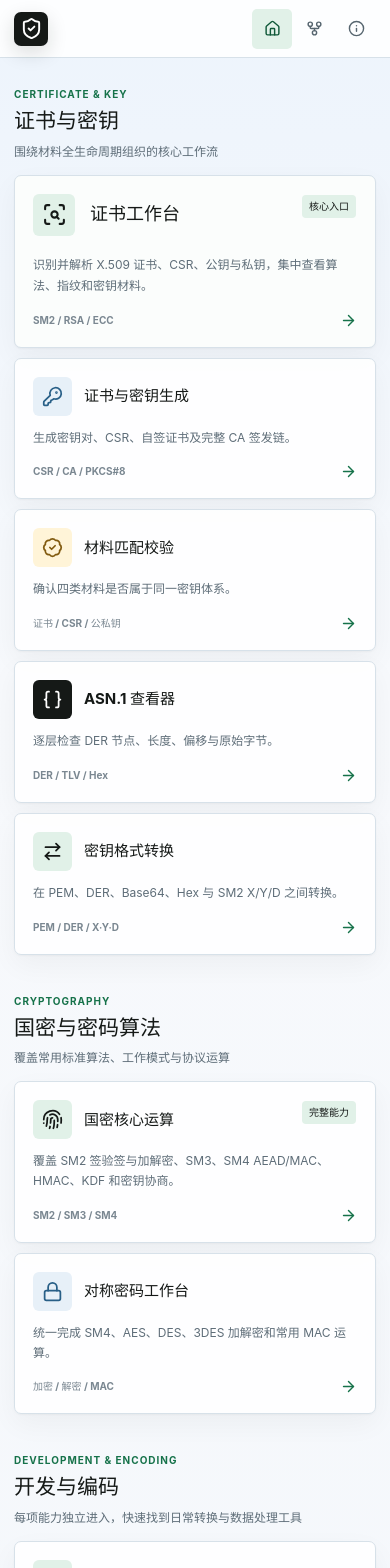
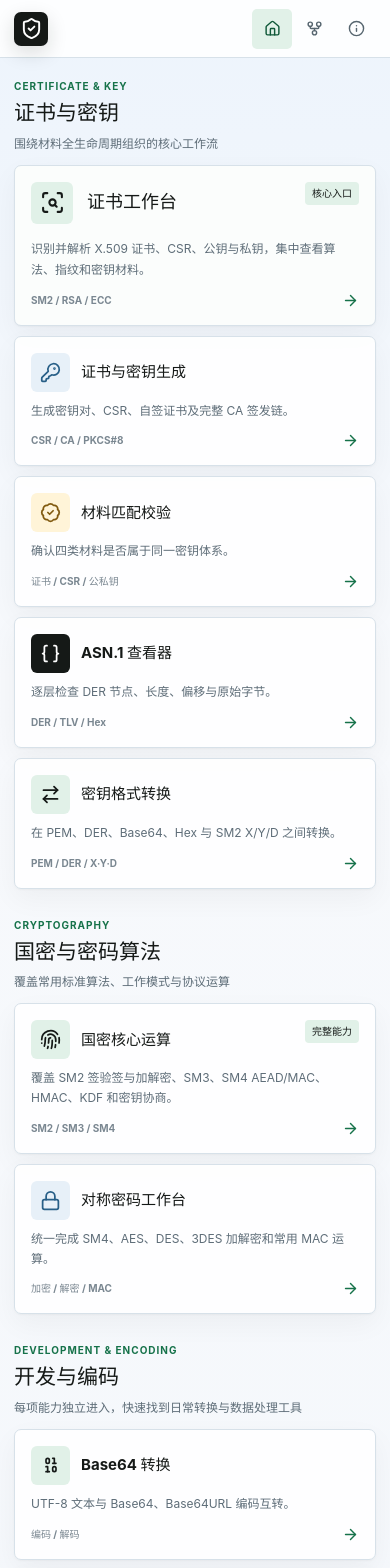
Before and after one commit to guojingyinan219/zerocodex-crypto-toolbox, a Vue app: page / in a window 390 px wide. Shown: the top 1568 px of the page. Built offline with nearby package versions, Linux system fonts and the light colour scheme; no server answers; what gmkitx would draw is missing.

Commit message:
style: tighten home page vertical spacing

```diff
--- a/src/styles.css
+++ b/src/styles.css
@@ -341,17 +341,17 @@ h1, h2, h3 { margin: 0; letter-spacing: 0; }
 .support-qr-card figcaption span { color: var(--subtle); font-size: 10px; }
 .visually-hidden { position: absolute; width: 1px; height: 1px; padding: 0; margin: -1px; overflow: hidden; clip: rect(0, 0, 0, 0); white-space: nowrap; border: 0; }
 
-.overview-view { width: min(calc(100% - 48px), 1320px); margin: 0 auto; padding: 30px 0 72px; }
-.overview-section + .overview-section { margin-top: 54px; }
-.overview-section-heading { display: flex; align-items: end; justify-content: space-between; gap: 24px; margin-bottom: 18px; }
+.overview-view { width: min(calc(100% - 48px), 1320px); margin: 0 auto; padding: 22px 0 48px; }
+.overview-section + .overview-section { margin-top: 36px; }
+.overview-section-heading { display: flex; align-items: end; justify-content: space-between; gap: 24px; margin-bottom: 12px; }
 .overview-section-heading .eyebrow { margin-bottom: 4px; font-size: 10px; letter-spacing: .1em; }
 .overview-section-heading h2 { font-size: 23px; font-weight: 650; }
 .overview-section-heading > p { max-width: 420px; color: var(--muted); font-size: 12px; text-align: right; }
-.tool-card-grid { display: grid; grid-template-columns: repeat(12, minmax(0, 1fr)); gap: 12px; }
-.tool-card { position: relative; min-width: 0; min-height: 154px; display: flex; flex-direction: column; padding: 19px; color: var(--ink); background: rgb(255 255 255 / 90%); border: 1px solid var(--line); border-radius: 7px; box-shadow: var(--shadow); text-decoration: none; transition: translate .16s ease, border-color .16s ease, box-shadow .16s ease; }
+.tool-card-grid { display: grid; grid-template-columns: repeat(12, minmax(0, 1fr)); gap: 10px; }
+.tool-card { position: relative; min-width: 0; min-height: 138px; display: flex; flex-direction: column; padding: 16px; color: var(--ink); background: rgb(255 255 255 / 90%); border: 1px solid var(--line); border-radius: 7px; box-shadow: var(--shadow); text-decoration: none; transition: translate .16s ease, border-color .16s ease, box-shadow .16s ease; }
 .tool-card:hover { translate: 0 -2px; border-color: #b9c7c0; box-shadow: 0 2px 4px rgb(21 25 23 / 5%), 0 16px 38px rgb(21 25 23 / 8%); }
 .tool-card:focus-visible { outline-offset: 3px; }
-.tool-card-heading { min-width: 0; display: flex; align-items: center; gap: 12px; margin-bottom: 12px; }
+.tool-card-heading { min-width: 0; display: flex; align-items: center; gap: 11px; margin-bottom: 9px; }
 .tool-card.labeled .tool-card-heading { padding-right: 72px; }
 .tool-card-heading h3 { min-width: 0; font-size: 15px; line-height: 1.35; font-weight: 700; }
 .tool-card-icon { width: 39px; height: 39px; flex: 0 0 39px; display: grid; place-items: center; border-radius: 6px; }
@@ -359,22 +359,22 @@ h1, h2, h3 { margin: 0; letter-spacing: 0; }
 .tone-blue .tool-card-icon { color: #285f87; background: #e7f0f8; }
 .tone-amber .tool-card-icon { color: #815a0f; background: #fff4d8; }
 .tone-ink .tool-card-icon { color: #fff; background: var(--ink); }
-.tool-card-label { position: absolute; top: 19px; right: 19px; padding: 4px 7px; color: var(--green-dark); background: var(--green-bg); border-radius: 4px; font-size: 10px; font-weight: 700; }
+.tool-card-label { position: absolute; top: 16px; right: 16px; padding: 4px 7px; color: var(--green-dark); background: var(--green-bg); border-radius: 4px; font-size: 10px; font-weight: 700; }
 .tool-card-copy { min-width: 0; }
 .tool-card-copy p { color: var(--muted); font-size: 12px; line-height: 1.65; }
-.tool-card-footer { display: flex; align-items: center; justify-content: space-between; gap: 12px; margin-top: auto; padding-top: 16px; color: var(--subtle); font-size: 10px; font-weight: 650; }
+.tool-card-footer { display: flex; align-items: center; justify-content: space-between; gap: 12px; margin-top: auto; padding-top: 12px; color: var(--subtle); font-size: 10px; font-weight: 650; }
 .tool-card-footer svg { flex: 0 0 auto; color: var(--green); transition: transform .16s ease; }
 .tool-card:hover .tool-card-footer svg { transform: translateX(3px); }
-.tool-card.featured { grid-column: span 6; grid-row: span 2; min-height: 320px; padding: 25px; background: #fbfdfc; }
-.tool-card.featured .tool-card-heading { gap: 15px; margin-bottom: 18px; }
+.tool-card.featured { grid-column: span 6; grid-row: span 2; min-height: 286px; padding: 22px; background: #fbfdfc; }
+.tool-card.featured .tool-card-heading { gap: 14px; margin-bottom: 14px; }
 .tool-card.featured .tool-card-heading h3 { font-size: 22px; }
 .tool-card.featured .tool-card-icon { width: 48px; height: 48px; flex-basis: 48px; }
 .tool-card.featured .tool-card-copy p { max-width: 500px; font-size: 13px; line-height: 1.75; }
 .certificate-grid .tool-card:not(.featured) { grid-column: span 3; }
-.crypto-grid .tool-card { grid-column: span 6; min-height: 190px; }
-.developer-grid .tool-card { grid-column: span 3; min-height: 172px; }
+.crypto-grid .tool-card { grid-column: span 6; min-height: 160px; }
+.developer-grid .tool-card { grid-column: span 3; min-height: 150px; }
 .developer-grid .tool-card:nth-child(-n+3) { grid-column: span 4; }
-.security-grid .tool-card { grid-column: span 4; min-height: 172px; }
+.security-grid .tool-card { grid-column: span 4; min-height: 150px; }
 .compact-section { padding-bottom: 8px; }
 
 .common-tool-shell { min-width: 0; }
@@ -607,8 +607,8 @@ h1, h2, h3 { margin: 0; letter-spacing: 0; }
   .about-section > p { margin-top: 8px; font-size: 12px; line-height: 1.55; }
   .about-section .inline-alert { padding-block: 8px; line-height: 1.5; }
   .about-section td { padding: 7px 10px; font-size: 11px; }
-  .overview-view { padding-top: 30px; }
-  .overview-section + .overview-section { margin-top: 40px; }
+  .overview-view { padding: 18px 0 36px; }
+  .overview-section + .overview-section { margin-top: 28px; }
 }
 
 @media (max-width: 1400px) {
@@ -633,7 +633,7 @@ h1, h2, h3 { margin: 0; letter-spacing: 0; }
 
 @media (max-width: 1000px) and (min-width: 821px) {
   .overview-view { width: calc(100% - 36px); }
-  .tool-card.featured { grid-column: span 12; grid-row: auto; min-height: 230px; }
+  .tool-card.featured { grid-column: span 12; grid-row: auto; min-height: 210px; }
   .certificate-grid .tool-card:not(.featured), .crypto-grid .tool-card, .developer-grid .tool-card, .developer-grid .tool-card:nth-child(-n+3) { grid-column: span 6; }
   .uuid-tool-shell { grid-template-columns: 1fr; min-height: 0; padding: 28px; }
 }
@@ -655,13 +655,13 @@ h1, h2, h3 { margin: 0; letter-spacing: 0; }
   .view-breadcrumb strong { overflow: hidden; text-overflow: ellipsis; }
   .view-breadcrumb + .tool-view { padding-top: 12px; }
   .tool-view { width: calc(100% - 28px); padding: 24px 0 44px; }
-  .overview-view { width: calc(100% - 28px); padding: 30px 0 48px; }
-  .overview-section + .overview-section { margin-top: 40px; }
-  .overview-section-heading { display: block; margin-bottom: 14px; }
+  .overview-view { width: calc(100% - 28px); padding: 22px 0 36px; }
+  .overview-section + .overview-section { margin-top: 30px; }
+  .overview-section-heading { display: block; margin-bottom: 12px; }
   .overview-section-heading h2 { font-size: 21px; }
   .overview-section-heading > p { margin-top: 6px; text-align: left; }
   .tool-card-grid { grid-template-columns: 1fr; gap: 10px; }
-  .tool-card.featured, .certificate-grid .tool-card:not(.featured), .crypto-grid .tool-card, .developer-grid .tool-card, .security-grid .tool-card { grid-column: auto; grid-row: auto; min-height: 0; padding: 18px; }
+  .tool-card.featured, .certificate-grid .tool-card:not(.featured), .crypto-grid .tool-card, .developer-grid .tool-card, .security-grid .tool-card { grid-column: auto; grid-row: auto; min-height: 0; padding: 16px; }
   .tool-card.featured .tool-card-icon { width: 42px; height: 42px; flex-basis: 42px; }
   .tool-card.featured .tool-card-heading h3 { font-size: 18px; }
   .tool-card.featured .tool-card-copy p { font-size: 12px; }
```
